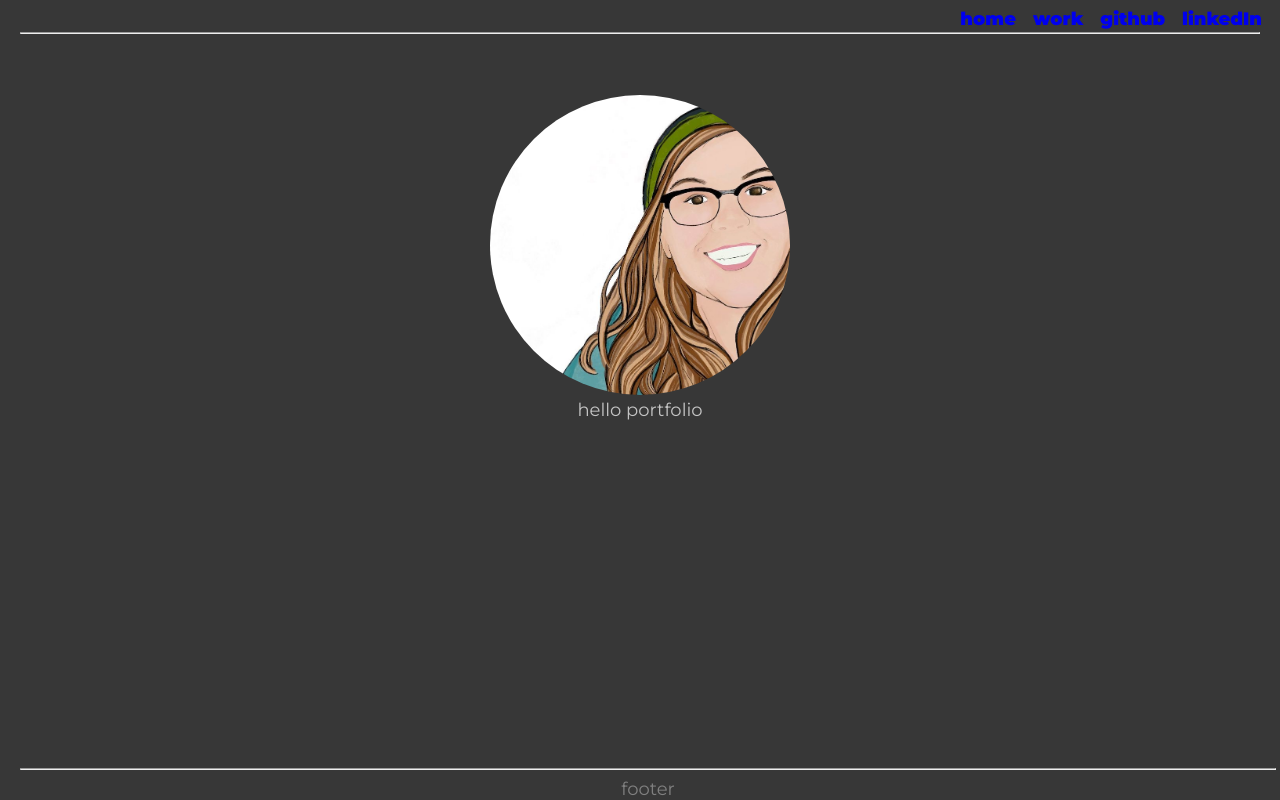
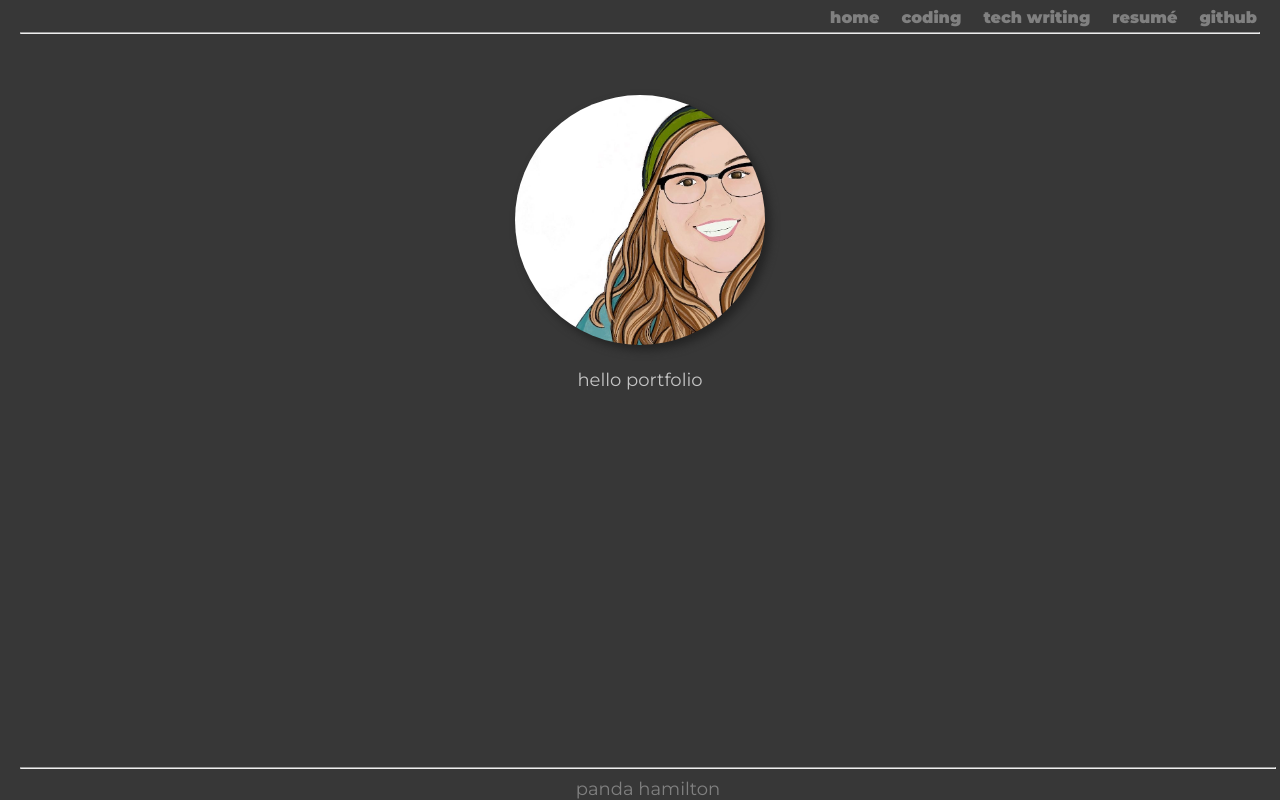
Before and after one commit to polysnacktyl/react-portfolio, a React (Create React App) app: page /#/resume in a window 1280 px wide. Built offline with nearby package versions, Linux system fonts and the light colour scheme.

Commit message:
updating route links and style tweaks. package changes.

```diff
--- a/src/components/Footer/index.js
+++ b/src/components/Footer/index.js
@@ -5,7 +5,7 @@ function Footer() {
     return (
         <footer>
             <hr></hr>
-            <p>footer</p>
+            <p>panda hamilton</p>
         </footer>
     );
 }
--- a/src/components/Footer/style.css
+++ b/src/components/Footer/style.css
@@ -1,8 +1,9 @@
 footer {
-    position:absolute;
+    position:fixed;
     bottom: 0;
     width:100%;
     text-align: center;
+    font-size: large;
     color: grey;
     margin: 0;
     margin-top: 10px;
--- a/src/components/Header/index.js
+++ b/src/components/Header/index.js
@@ -2,15 +2,37 @@ import React from "react";
 import "./style.css"
 let image = require("../../assets/images/image.jpeg");
 
-function Header() {
-    return (
-        <div className="header">
-            <img src={image.default} alt="illustration"/>
+class Home extends React.Component {
+    render() {
+        return (
+                  <div>
+            <img className="hello" src={image.default} alt="illustration"/>
 
-       <p> hello portfolio
+       <p className="howdy"> hello portfolio
      </p>
      </div>
-    );
+
+        );
+    }
+
 }
 
-export default Header;
+export default Home;
+
+
+
+
+
+// function Header() {
+//     return (
+//         <div className="header">
+//             <img className="hello" src={image.default} alt="illustration"/>
+//        <p> hello portfolio
+//      </p>
+//      </div>
+//     );
+// }
+// export default Header;
+// import '../../';
+// import React from 'react';
+// import logo from './logo.svg';
--- a/src/components/Header/style.css
+++ b/src/components/Header/style.css
@@ -1,15 +1,16 @@
-img {
+.hello {
     margin-top: 40px;
-    max-height: 300px;
-    border-radius:150px;
-
+    max-height: 250px;
+    border-radius:200px;
+    -webkit-filter: drop-shadow(5px 5px 5px #222);
+    filter: drop-shadow(5px 5px 5px #222);
 }
 
-p {
 
+.howdy {
+    padding-top: 20px;
     margin-left: 8%;
     margin-right: 8%;
     font-size:large;
     /* justify-content:space-around; */
-
 }
--- a/src/components/Navbar/index.js
+++ b/src/components/Navbar/index.js
@@ -4,22 +4,26 @@ import "./style.css"
 
 function Navbar() {
   return (
-      <div className="navbar">
+    <div className="navbar">
 
       <NavLink exact activeClassName="active" to="/">
         home
       </NavLink>
-      <NavLink activeClassName="active" to="work">
-        work
+      <NavLink activeClassName="active" to="/work">
+        coding
       </NavLink>
-      <NavLink activeClassName="active" to="gh">
-       github
+      <NavLink activeClassName="active" to="/docs">
+        tech writing
       </NavLink>
-      <NavLink activeClassName="active" to="linked">
-       linkedIn
+      <NavLink activeClassName="active" to="/docs">
+        resumé
       </NavLink>
 
-    <hr></hr>
+      <a href="https://github.com/polysnacktyl">
+        github</a>
+
+
+      <hr></hr>
     </div>
 
   );
--- a/src/components/Navbar/style.css
+++ b/src/components/Navbar/style.css
@@ -1,22 +1,24 @@
-nav {
-    top       : 0;
-    width     : 99%;
-    text-align: right;
-    padding-top: 10px;
-    margin-right: 10px;
+.nav {
+    justify-content: right;
+    top            : 0;
+    width          : 99%;
+    text-align     : right;
+    padding-top    : 10px;
+    margin-right   : 10px;
 }
 
 a {
-    padding-right: 10px;
-    font-weight: bolder;
-    font-size:large;
+    padding-right: 15px;
+    font-weight  : bolder;
+    font-size    : medium;
+    color: grey;
 }
 
-.navbar{
+.navbar {
     text-align: right;
 }
 
 hr {
-    margin-top: 2px;
-    min-width: 98%;
+    margin-top: 5px;
+    min-width : 98%;
 }
```
Also changed, not shown: package.json (+13 -2 lines), 1 other file (tests, documents, lock files or other folders).
